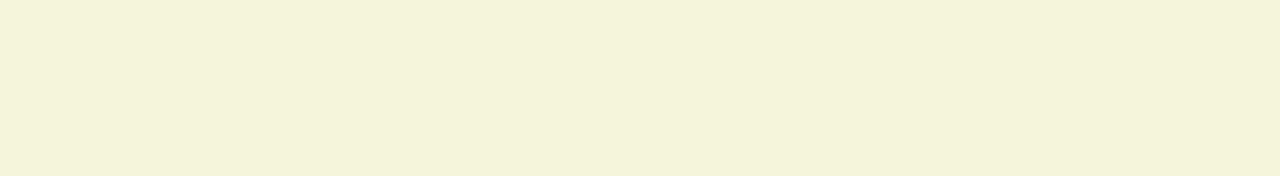
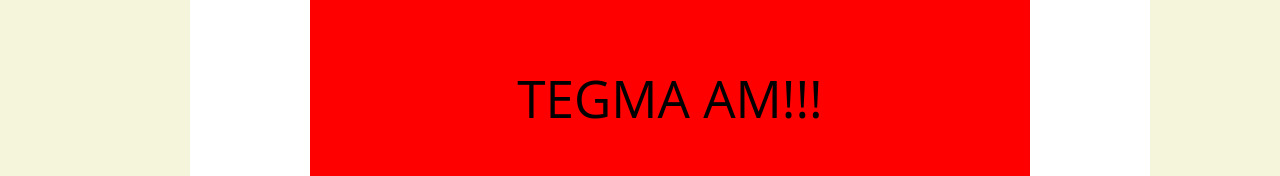
Before and after one commit to mutantbuhanov/ZenMarket, a React (Vite) app: page / in a window 1280 px wide. Shown: the part 1353-1529 px from the top of the page. Built offline with nearby package versions, Linux system fonts and the light colour scheme.

Commit message:
DIV qildim kot!

```diff
--- a/src/Components/Body/Body.jsx
+++ b/src/Components/Body/Body.jsx
@@ -118,13 +118,16 @@ AMAZON
 </span>
   </p>
 </span>
-
 </p>
-
-
 
 </div>
 </div>
+
+        </div>
+        <div className="tabcont">
+          <div className="tabpan">
+            <h1>TEGMA AM!!!</h1>
+          </div>
 
         </div>
     </div>
--- a/src/Components/Body/body.css
+++ b/src/Components/Body/body.css
@@ -143,3 +143,31 @@ font-size: 17px;
     font-weight: 800;
     font-size: 17px;
 }
+.tabcont {
+    width: 75%;
+    height: 943px;
+    background-color: white;
+    display: flex;
+    justify-content: center;
+    align-items: center;
+    margin: auto;
+    margin-top: 610px;
+    position: absolute;
+    margin-left: 190px;
+    z-index: 2;
+}
+.tabpan {
+    width: 75%;
+    height: 855px;
+    margin-top: 84px;
+    background-color: red;
+    text-align: center;
+    position: relative;
+    color: #555;
+    font-family: 'Open Sans', sans-serif, 'Glyphicons Halflings';
+    z-index: 4;
+}
+.tabpan h1 {
+    color: black;
+    margin-top: 340px;
+}
--- a/src/Components/Body/carsl.css
+++ b/src/Components/Body/carsl.css
@@ -7,6 +7,7 @@
     margin: auto;
     margin-top: 13px;
     background-color: red;
+
 }
 
 .dvv {
```
